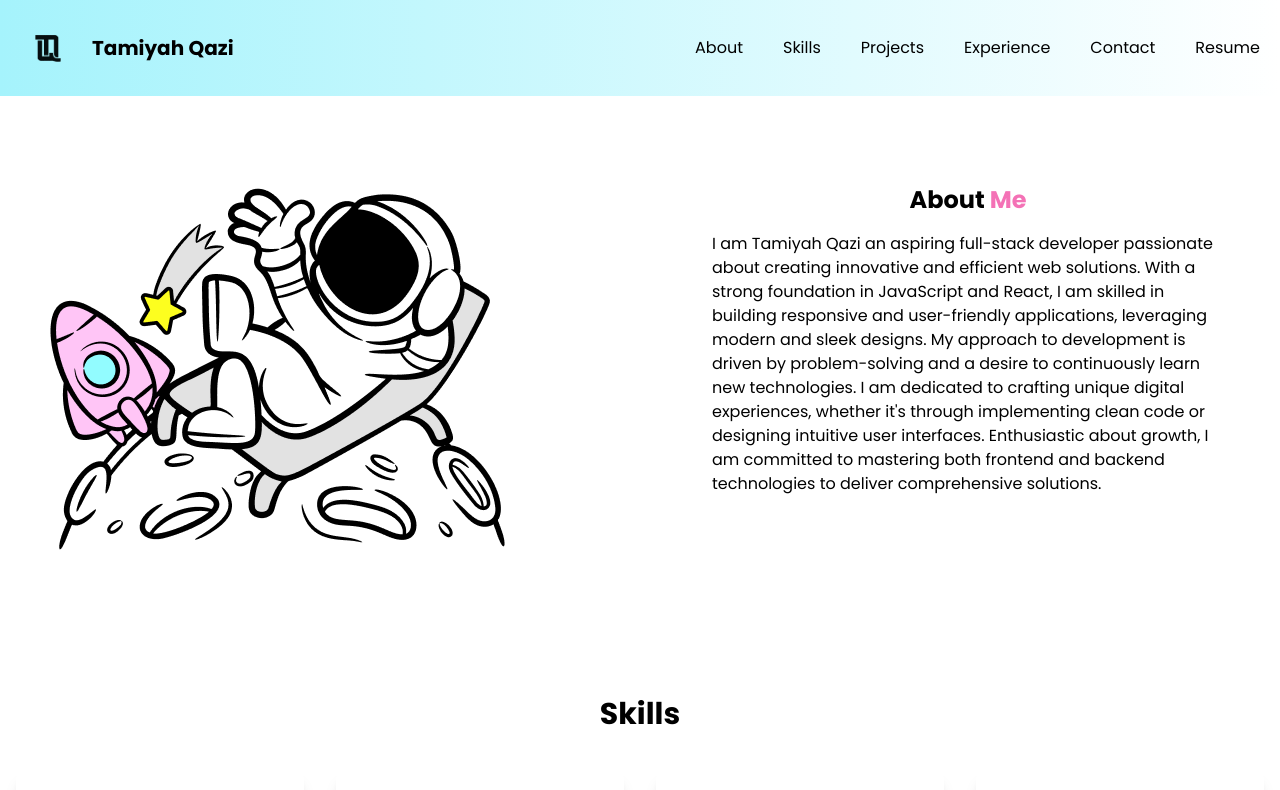
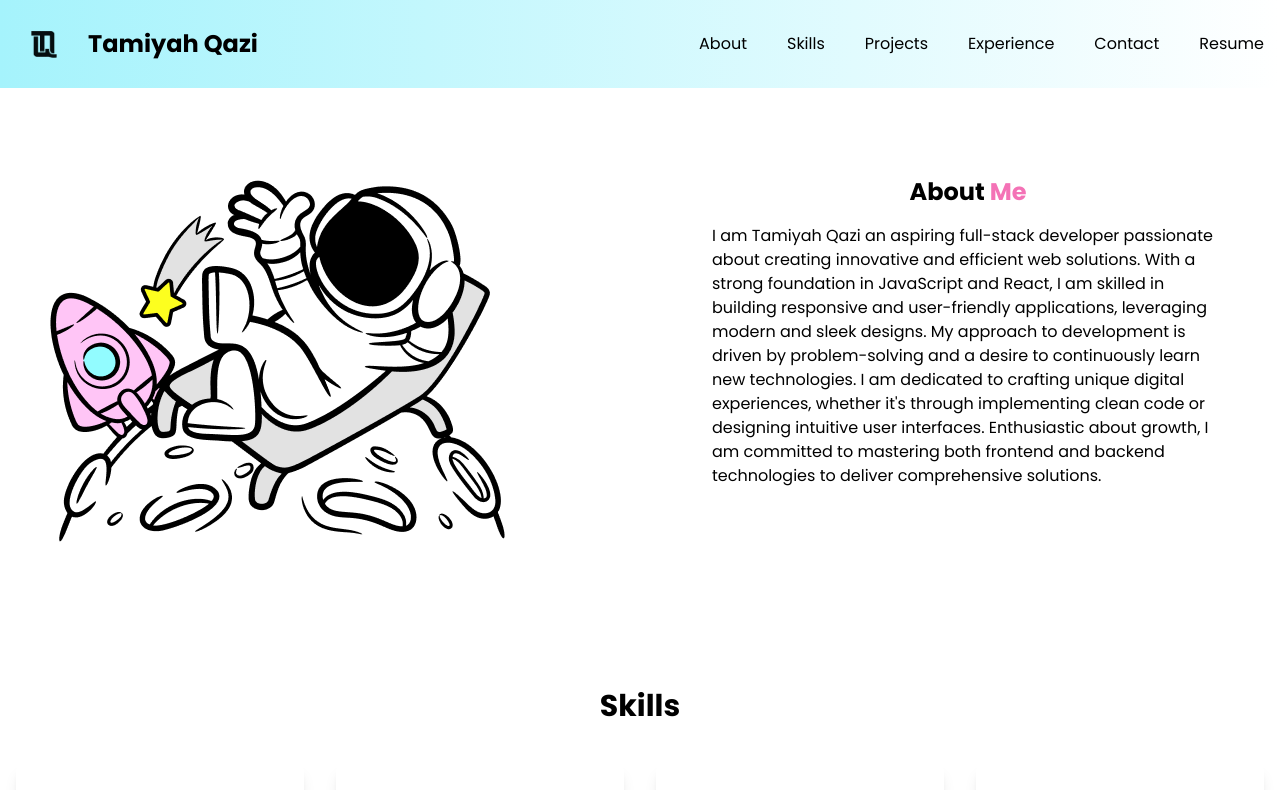
Before and after one commit to TamiyahQ/Portfolio, a React (Create React App) app: page / in a window 1280 px wide. Shown: the top 790 px of the page. Built offline with nearby package versions, Linux system fonts and the light colour scheme.

Commit message:
Update Header.js

```diff
--- a/src/components/Header.js
+++ b/src/components/Header.js
@@ -4,11 +4,11 @@ const Header = () => {
   const [isOpen, setIsOpen] = useState(false);
 
   return (
-    <header className="sticky top-0 z-50 bg-white bg-gradient-to-r from-cyan-200 text-black p-5">
+    <header className="sticky top-0 z-50 bg-white bg-gradient-to-r from-cyan-200 text-black p-4">
       <div className="container mx-auto flex justify-between items-center">
         <div className="flex items-center space-x-4">
            <img src="./images/logo.png" alt="Logo" className="h-14 w-14" />
-           <h1 className="text-xl font-bold">Tamiyah Qazi</h1>
+           <h1 className="text-2xl font-bold">Tamiyah Qazi</h1>
         </div>
 
 
```
